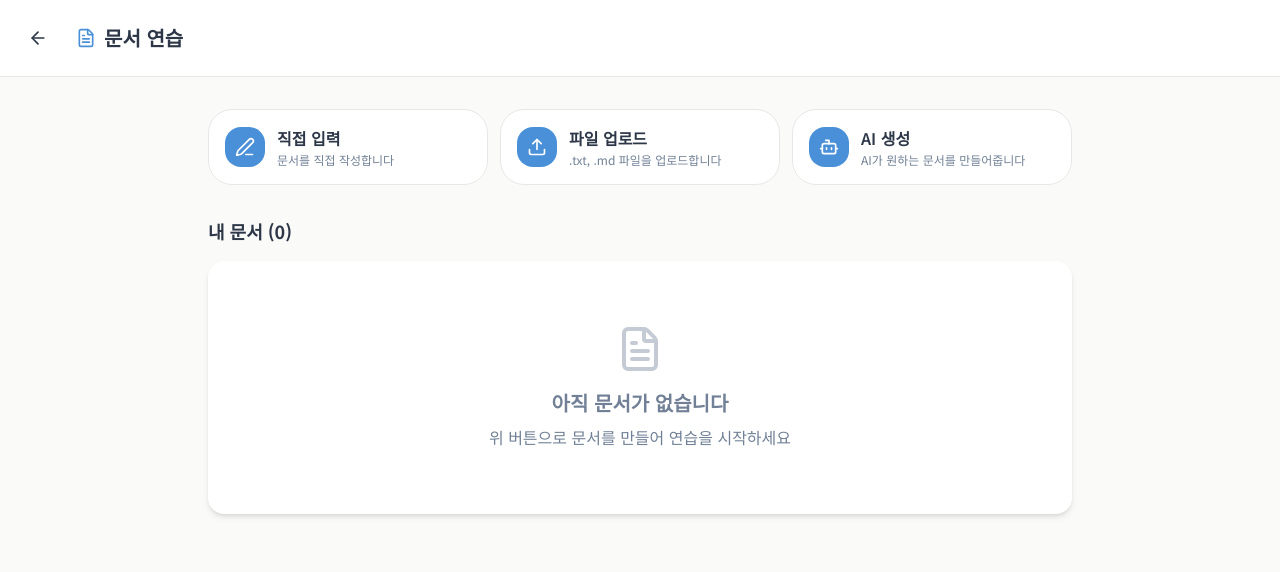
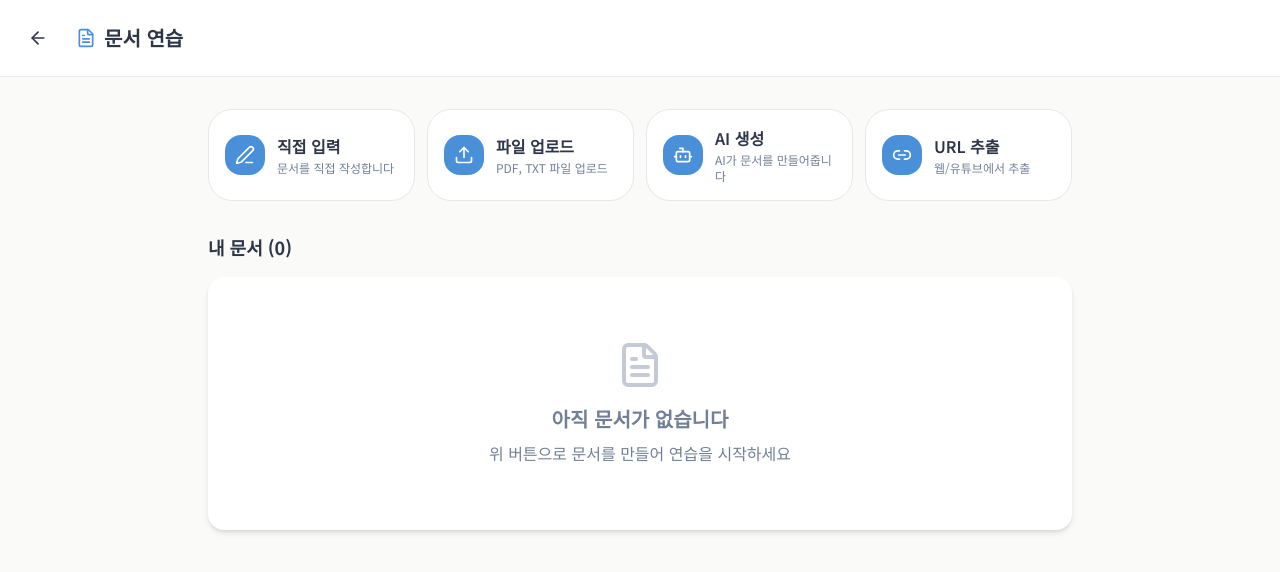
Before and after one commit to cho-y-j/taja, a Next.js app: page /documents in a window 1280 px wide. Shown: the top 572 px of the page. Built offline with nearby package versions, Linux system fonts and the light colour scheme.

Commit message:
fix: 문서 목록 페이지에 URL 추출 메뉴 추가
document-list-view에도 URL 추출 옵션 추가하여
메뉴 일관성 유지

Co-Authored-By: Claude Opus 4.5 <noreply@anthropic.com>

```diff
--- a/src/components/documents/document-list-view.tsx
+++ b/src/components/documents/document-list-view.tsx
@@ -1,6 +1,6 @@
 'use client';
 
-import { PenLine, Upload, Bot, FileText, Trash2, ChevronRight } from 'lucide-react';
+import { PenLine, Upload, Bot, FileText, Trash2, ChevronRight, Link2 } from 'lucide-react';
 import { Button } from '@/components/ui/button';
 import { Card, CardContent, CardDescription, CardTitle } from '@/components/ui/card';
 import { useDocumentStore, type CreateSource } from '@/stores/document-store';
@@ -11,14 +11,15 @@ export function DocumentListView() {
 
   const sources: { key: CreateSource; icon: typeof PenLine; label: string; desc: string }[] = [
     { key: 'manual', icon: PenLine, label: '직접 입력', desc: '문서를 직접 작성합니다' },
-    { key: 'upload', icon: Upload, label: '파일 업로드', desc: '.txt, .md 파일을 업로드합니다' },
-    { key: 'ai', icon: Bot, label: 'AI 생성', desc: 'AI가 원하는 문서를 만들어줍니다' },
+    { key: 'upload', icon: Upload, label: '파일 업로드', desc: 'PDF, TXT 파일 업로드' },
+    { key: 'ai', icon: Bot, label: 'AI 생성', desc: 'AI가 문서를 만들어줍니다' },
+    { key: 'url', icon: Link2, label: 'URL 추출', desc: '웹/유튜브에서 추출' },
   ];
 
   return (
     <div>
       {/* 문서 생성 버튼 */}
-      <div className="grid grid-cols-1 sm:grid-cols-3 gap-3 mb-8">
+      <div className="grid grid-cols-2 sm:grid-cols-4 gap-3 mb-8">
         {sources.map((src) => (
           <button
             key={src.key}
```
